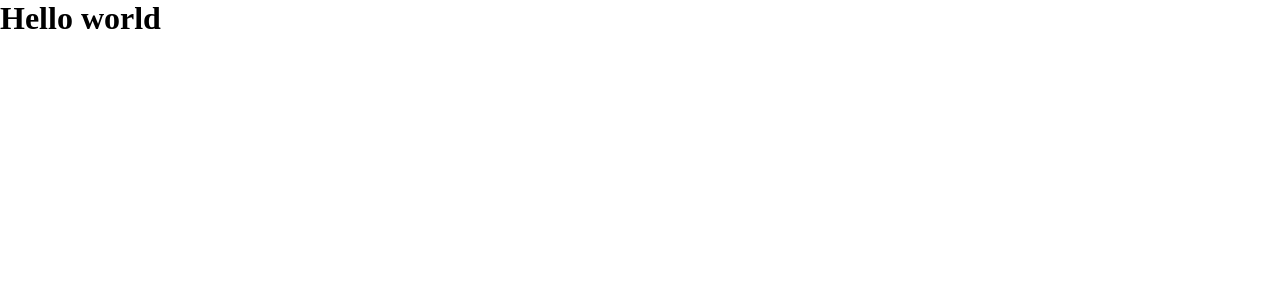
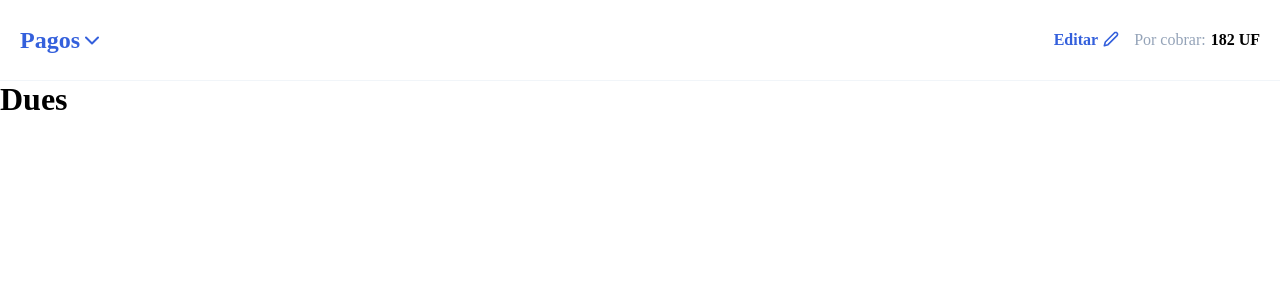
Before and after one commit to fjrp1412/prtal-payment-flow, a Vue app: page / in a window 1280 px wide. Shown: the top 300 px of the page. Built offline with nearby package versions, Linux system fonts and the light colour scheme.

Commit message:
add structure and styles for head in payments

```diff
--- a/src/App.vue
+++ b/src/App.vue
@@ -1,13 +1,16 @@
 <template>
   <div id="app">
-    <h1>Hello world</h1>
+    <PaymentsComponent></PaymentsComponent>
   </div>
 </template>
 
 <script>
+import PaymentsComponent from "./components/Payments.vue";
 export default {
   name: "App",
-  components: {},
+  components: {
+    PaymentsComponent,
+  },
 };
 </script>
 
--- /dev/null
+++ b/src/components/Payments.vue
@@ -0,0 +1,91 @@
+<template>
+  <main>
+    <div class="payment-container">
+      <div class="payment-container__head">
+        <div class="head__nav">
+          <span>Pagos</span>
+          <img src="../assets/arrow-down.svg" alt="open nav" />
+        </div>
+        <div class="head__options">
+          <div class="options__edit">
+            <span>Editar</span>
+            <img src="../assets/edit-pencil.svg" alt="edit" />
+          </div>
+          <div class="options__amount">
+            <span class="options__amount--light">Por cobrar:</span>
+            <span class="options__amount--strong">182 UF</span>
+          </div>
+        </div>
+      </div>
+      <div class="payment-container__dues">
+        <h1>Dues</h1>
+      </div>
+    </div>
+  </main>
+</template>
+
+<script>
+export default {
+  name: "PaymentsComponent",
+  data() {
+    return {};
+  },
+};
+</script>
+
+<style scoped>
+.payment-container__head {
+  display: flex;
+  width: 100%;
+  height: 80px;
+  border-bottom: solid rgba(241, 245, 249, 1) 1px;
+  justify-content: space-between;
+  align-items: center;
+}
+
+.payment-container__head .head__nav {
+  display: flex;
+  margin-left: 20px;
+  color: rgba(52, 96, 220, 1);
+  font-weight: 600;
+  font-size: 24px;
+}
+
+.payment-container__head .head__nav img {
+  margin-left: 5px;
+}
+
+.payment-container__head .head__options {
+  display: flex;
+  margin-right: 20px;
+}
+
+.payment-container__head .head__options .options__edit {
+  display: flex;
+  margin-right: 15px;
+  cursor: pointer;
+}
+
+.payment-container__head .head__options .options__edit span {
+  color: rgba(52, 96, 220, 1);
+  font-weight: 600;
+  font-size: 16px;
+}
+.payment-container__head .head__options .options__edit img {
+  width: 16px;
+  height: 16px;
+  margin-left: 5px;
+}
+
+.payment-container__head .head__options .options__amount--light {
+  font-weight: 400;
+  size: 24px;
+  margin-right: 5px;
+  color: rgba(148, 163, 184, 1);
+}
+
+.payment-container__head .head__options .options__amount--strong {
+  font-weight: 600;
+  size: 24px;
+}
+</style>
```
